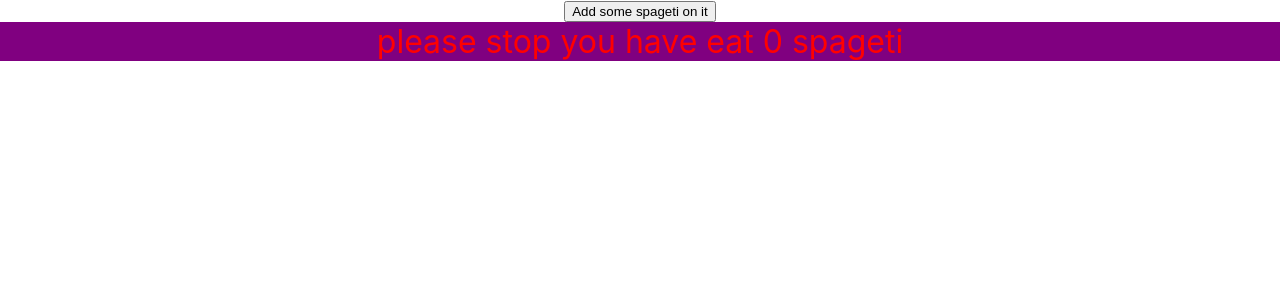
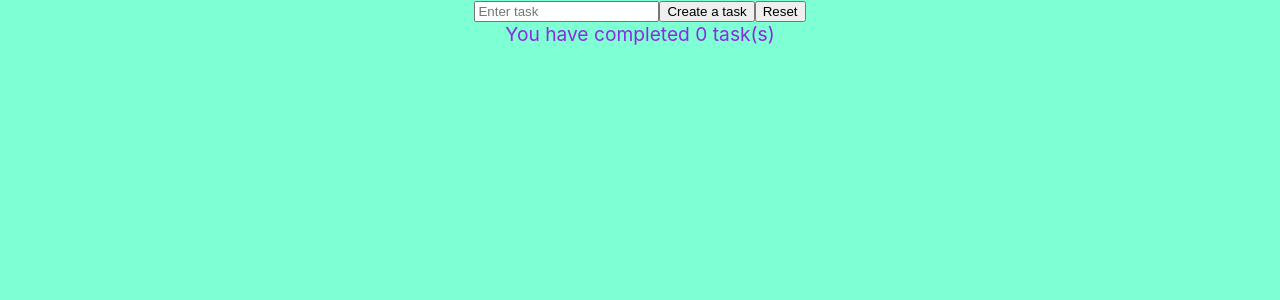
Before and after one commit to tSquand/sandbox, a React (Create React App) app: page / in a window 1280 px wide. Shown: the top 300 px of the page. Built offline with nearby package versions, Linux system fonts and the light colour scheme.

Commit message:
Added a reset button, moved on from spaghetti to tasks. Created an input field and a function to allow the user to press enter to add a task.

```diff
--- a/src/components/List/index.js
+++ b/src/components/List/index.js
@@ -5,23 +5,49 @@ import SpaghettiCount from "../SpaghettiCount";
 const List = () => {
     const [items, setItems] = useState([]);
     const [spaghettiCount, setSpaghettiCount] = useState(0);
+    const [inputValue, setInputValue] = useState("");
 
     const incrementCounter = useCallback(() => {
         setSpaghettiCount(spaghettiCount + 1)
     }, [spaghettiCount, setSpaghettiCount]);
 
 
-    const addItem = useCallback((newItemName) => {
-        let newItems = [...items]; //this was the problem! ...
-        newItems.push(newItemName);
-        setItems(newItems);
-    }, [items, setItems]);
+    const addItem = useCallback(() => {
+       if (inputValue.trim() !== "") {
+        setItems((prevItems) => [...prevItems, inputValue]);
+        setInputValue("");
+       }
+    }, [inputValue, setItems]);
+
+    const resetList = useCallback(() => {
+        setItems([]);
+        setSpaghettiCount(0);
+    }, [setItems, setSpaghettiCount]);
+
+    const handleInputChange = useCallback((event) => {
+        setInputValue(event.target.value);
+    }, []);
+
+    const handleKeyPress = useCallback((event) => {
+        if (event.key === 'Enter') {
+            addItem();
+        }
+    }, [addItem]);
 
     return (
         <div>
             {items.map((item) => <Item name={item} incrementCounter={incrementCounter}/>)}
             <div>
-                <button onClick={() => addItem("spagetto")}> Add some spageti on it</button>
+                <input
+                    type="text"
+                    value={inputValue}
+                    onChange={handleInputChange}
+                    onKeyDown={handleKeyPress}
+                    placeholder="Enter task"
+                />
+                <button id="create-task-button" onClick={() => addItem()}> Create a task</button>
+                <button onClick={resetList}>Reset</button>
+
             </div>
             <SpaghettiCount count={spaghettiCount}/>
         </div>
--- a/src/components/SpaghettiCount/index.js
+++ b/src/components/SpaghettiCount/index.js
@@ -1,10 +1,10 @@
 import React from 'react';
-import "./styles.css"
+
 
 const SpaghettiCount = ({count}) => {
 return(
     <div className="spaghettiInformation">
-       please stop you have eat {count} spageti
+       You have completed {count} task(s)
     </div>
 )
 }
--- a/src/components/SpaghettiCount/styles.css
+++ /dev/null
@@ -1,5 +0,0 @@
-.spaghettiInformation {
-    color: red;
-    font-size:xx-large;
-    background-color: purple;
-}
--- a/src/index.css
+++ b/src/index.css
@@ -5,9 +5,15 @@ body {
     sans-serif;
   -webkit-font-smoothing: antialiased;
   -moz-osx-font-smoothing: grayscale;
+  background-color: aquamarine;
 }
 
 code {
   font-family: source-code-pro, Menlo, Monaco, Consolas, 'Courier New',
     monospace;
 }
+
+.spaghettiInformation {
+  color: blueviolet;
+  font-size:larger;
+}
```
